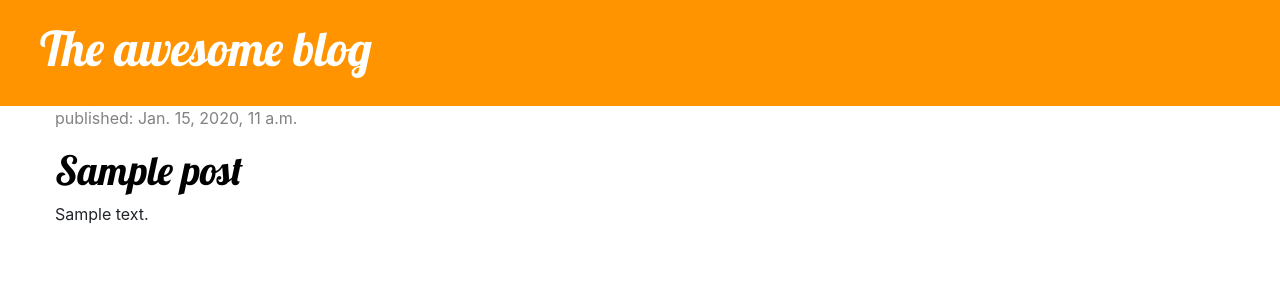
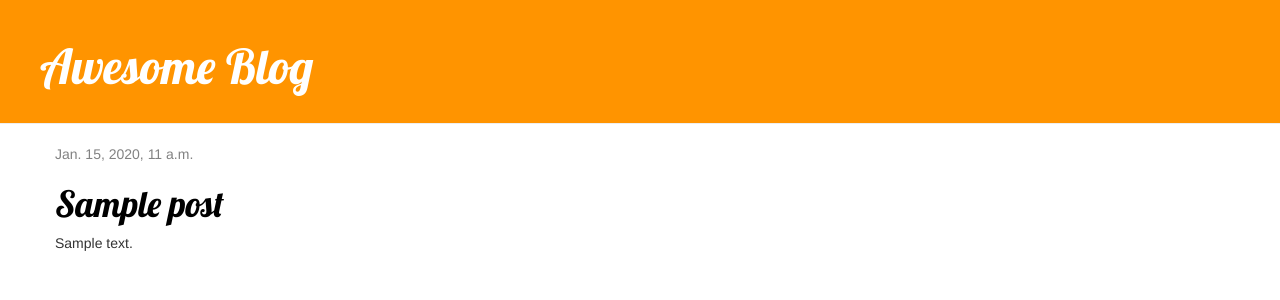
Before and after one commit to farkiba/my-first-blog, a Django app: template blog/templates/blog/post_list.html in a window 1280 px wide. Shown: the top 300 px of the page. Run offline with Django 3.2, Linux system fonts and the light colour scheme; the template is opened without the code that fills it: values that come from a table or form of the project are taken from there, others are empty; tables that the repository leaves empty hold one stand-in row (values such as "Sample post"); some libraries are stand-ins or nearby versions.

Commit message:
added base template

```diff
--- /dev/null
+++ b/blog/templates/blog/base.html
@@ -0,0 +1,23 @@
+{% load staticfiles %}
+<html>
+    <head>
+        <title>Farkiba's blog</title>
+         <link rel="stylesheet" href="//maxcdn.bootstrapcdn.com/bootstrap/3.2.0/css/bootstrap.min.css">
+        <link rel="stylesheet" href="//maxcdn.bootstrapcdn.com/bootstrap/3.2.0/css/bootstrap-theme.min.css">
+        <link href='//fonts.googleapis.com/css?family=Lobster&subset=latin,latin-ext' rel='stylesheet' type='text/css'>
+        <link rel="stylesheet" href="{% static 'css/blog.css' %}">
+    </head>
+    <body>
+        <div class="page-header">
+            <h1><a href="/">Awesome Blog</a></h1>
+        </div>
+        <div class="content container">
+            <div class="row">
+                <div class="col-md-8">
+                    {% block content %}
+                    {% endblock %}
+                </div>
+            </div>
+        </div>
+    </body>
+</html>
--- a/blog/templates/blog/post_list.html
+++ b/blog/templates/blog/post_list.html
@@ -1,32 +1,13 @@
-{% load staticfiles %}
-<html>
-    <head>
-        <title>Farkiba's blog</title>
-        <link rel="stylesheet" href="https://stackpath.bootstrapcdn.com/bootstrap/4.1.1/css/bootstrap.min.css" integrity="sha384-WskhaSGFgHYWDcbwN70/dfYBj47jz9qbsMId/iRN3ewGhXQFZCSftd1LZCfmhktB" crossorigin="anonymous">
-		<script src="https://stackpath.bootstrapcdn.com/bootstrap/4.1.1/js/bootstrap.min.js" integrity="sha384-smHYKdLADwkXOn1EmN1qk/HfnUcbVRZyYmZ4qpPea6sjB/pTJ0euyQp0Mk8ck+5T" crossorigin="anonymous"></script>
-		<link href="//fonts.googleapis.com/css?family=Lobster&subset=latin,latin-ext" rel="stylesheet" type="text/css">
-        <link rel="stylesheet" href="{% static 'css/blog.css' %}">
-    </head>
-    <body>
-        <div class = "page-header">
-            <h1><a href="/">The awesome blog</a></h1>
-        </div>
+{% extends 'blog/base.html' %}
 
-   <div class="content container">
-    	<div class="row">
-        		<div class="col-md-8">
+{% block content %}
     {% for post in posts %}
         <div class="post">
             <div class="date">
-                        	<p>published: {{ post.published_date }}</p>
+                {{ post.published_date }}
             </div>
             <h1><a href="">{{ post.title }}</a></h1>
             <p>{{ post.text|linebreaksbr }}</p>
         </div>
     {% endfor %}
-        		</div>
-    	</div>
-	</div>
-
-    </body>
-</html>
+{% endblock %}
```
Lines whose indentation alone changed are shown as unchanged.
